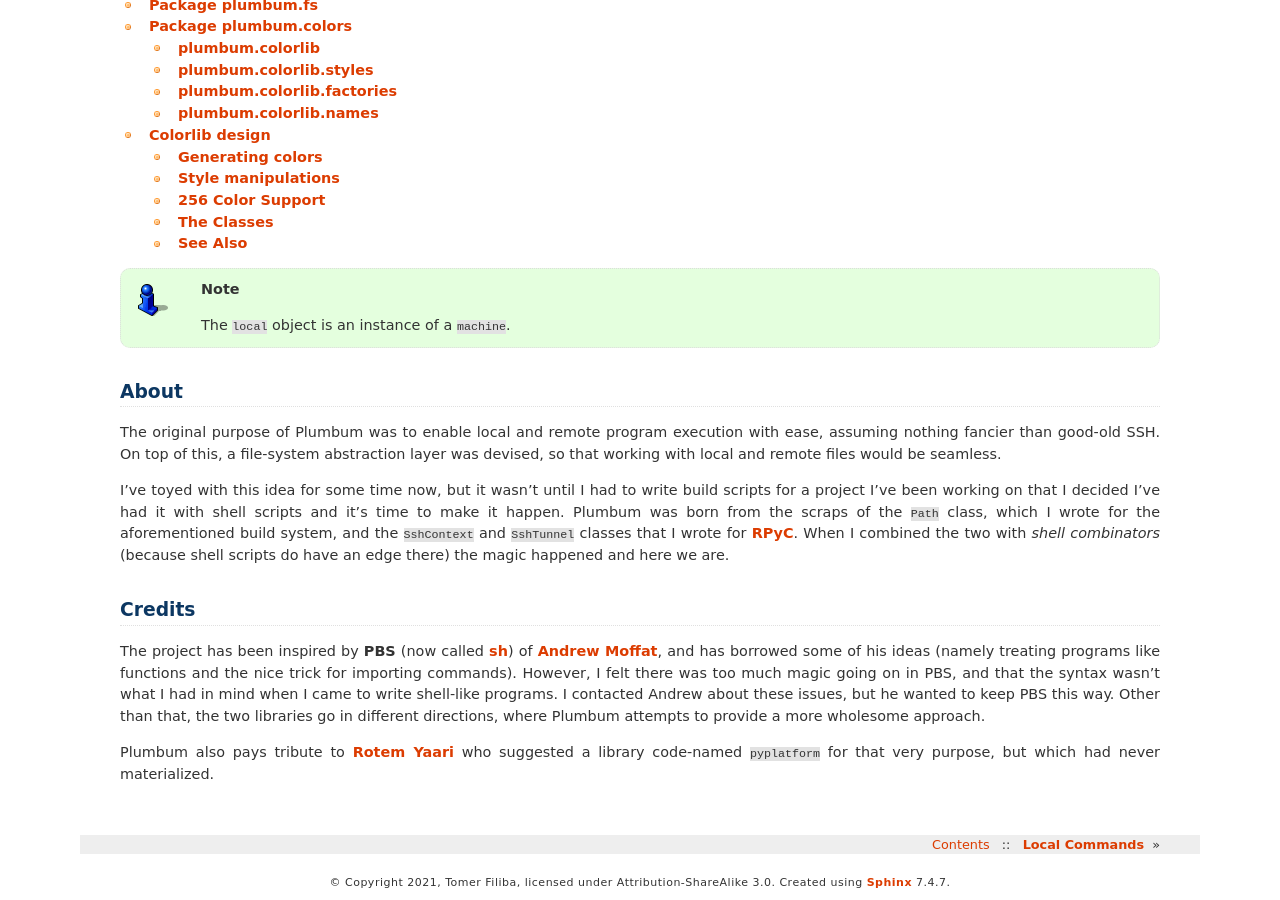
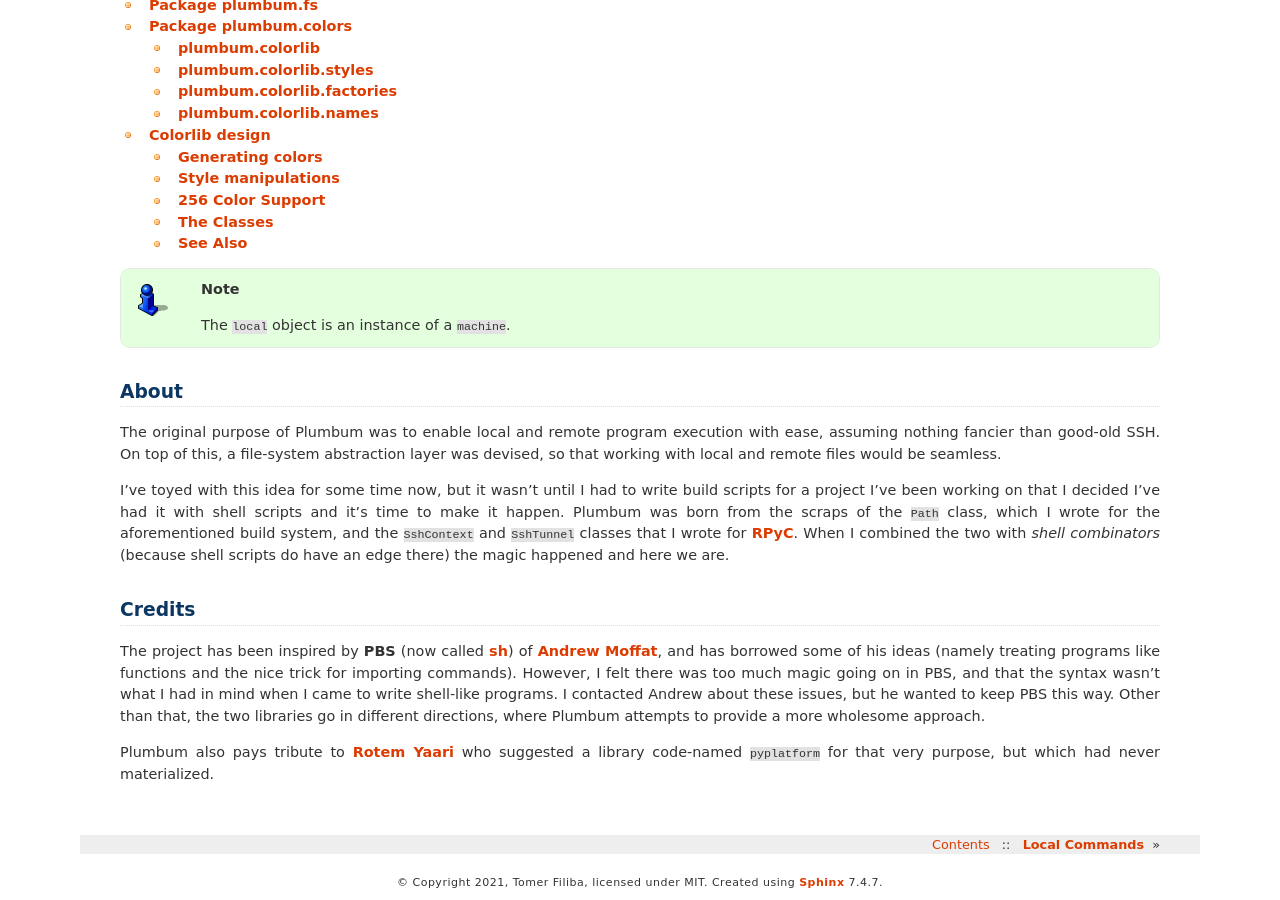
Before and after one commit to tomerfiliba/plumbum, a Sphinx documentation site: the page built from docs/index.rst, in a window 1280 px wide and 900 px high, scrolled down 6184 px. Built offline with Sphinx 7.4.7, drawn with Linux system fonts in a browser that asks for light colours; the version number could not be read and is left out.

Commit message:
Fixing project license in docs config file

```diff
--- a/docs/conf.py
+++ b/docs/conf.py
@@ -43,9 +43,7 @@
 
 # General information about the project.
 project = u"Plumbum Shell Combinators"
-copyright = u"%d, Tomer Filiba, licensed under Attribution-ShareAlike 3.0" % (
-    time.gmtime().tm_year,
-)
+copyright = u"%d, Tomer Filiba, licensed under MIT" % (time.gmtime().tm_year,)
 
 # The version info for the project you're documenting, acts as replacement for
 # |version| and |release|, also used in various other places throughout the
```
